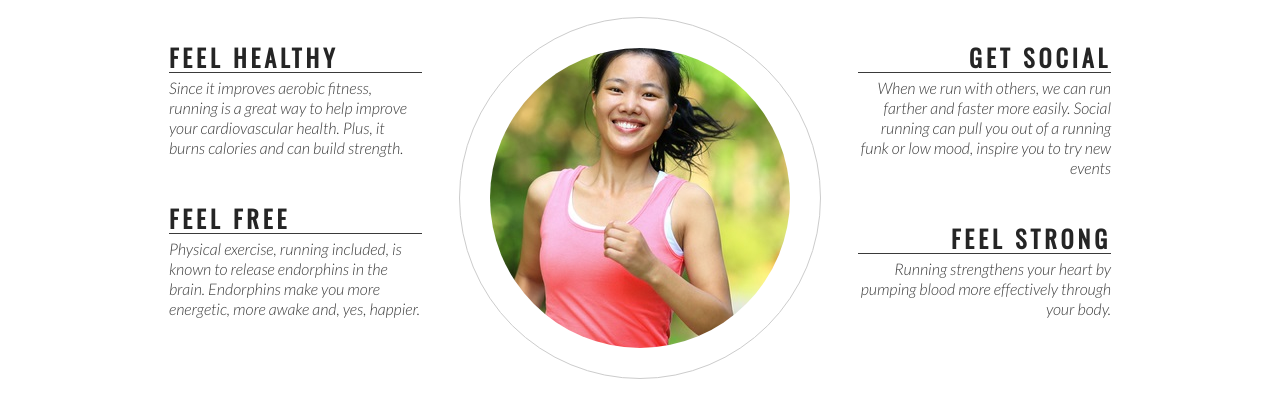
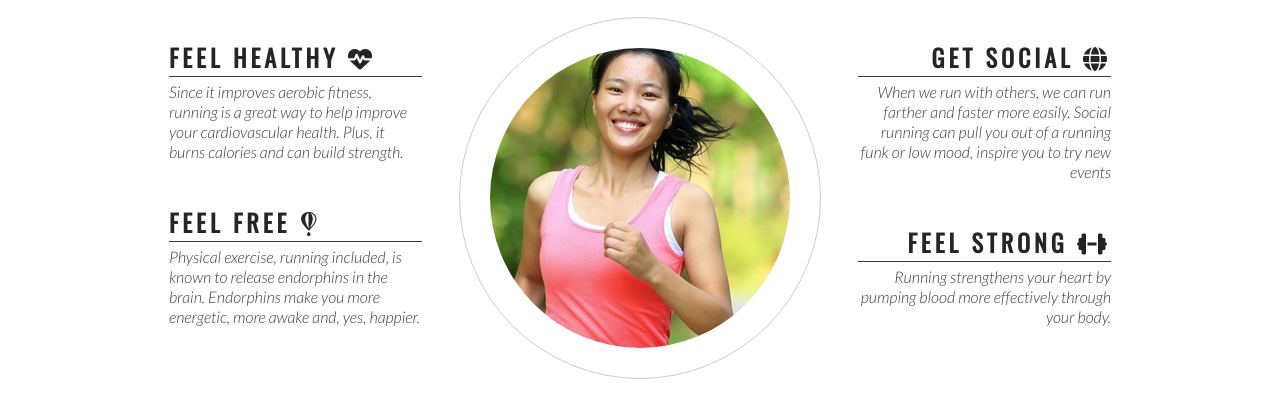
Before and after one commit to Joh201/love-running, a plain HTML site: page index.html in a window 1280 px wide. Shown: the part 764-1182 px from the top of the page. Drawn offline with nearby package versions, Linux system fonts and the light colour scheme.

Commit message:
Add Font Awesome icons to club ethos section

```diff
--- a/index.html
+++ b/index.html
@@ -47,13 +47,13 @@
         <h2 id="welcome">Why Love Running With Us?</h2>
         <div id="left-about">
             <div class="left-about-heading">
-                <h2> Feel Healthy</h2>
+                <h2> Feel Healthy <i class="fas fa-heartbeat"></i></h2>
                 <hr>
                 <p>Since it improves aerobic fitness, running is a great way to help improve your cardiovascular health. Plus, it burns calories and can build strength. </p>
             </div>
 
             <div class="left-about-heading">
-                <h2> Feel Free</h2>
+                <h2> Feel Free <i class="fab fa-fly"></i></h2>
                 <hr>
                 <p>Physical exercise, running included, is known to release endorphins in the brain. Endorphins make you more energetic, more awake and, yes, happier. </p>
             </div>
@@ -61,13 +61,13 @@
         </div>
         <div id="right-about">
             <div class="right-about-heading">
-                <h2>Get Social</h2>
+                <h2>Get Social <i class="fas fa-globe"></i></h2>
                 <hr>
                 <p>When we run with others, we can run farther and faster more easily. Social running can pull you out of a running funk or low mood, inspire you to try new events</p>
             </div>
 
             <div class="right-about-heading">
-                <h2>Feel strong</h2>
+                <h2>Feel strong <i class="fas fa-dumbbell"></i></h2>
                 <hr>
                 <p>Running strengthens your heart by pumping blood more effectively through your body.</p>
             </div>
@@ -86,7 +86,8 @@
         social media links here
     </footer>
 
-
+<!--font awesome script. This script can be used multiple times-->
+<script src="https://kit.fontawesome.com/068c00ec07.js" crossorigin="anonymous"></script>
 </body>
 
 </html>
```
